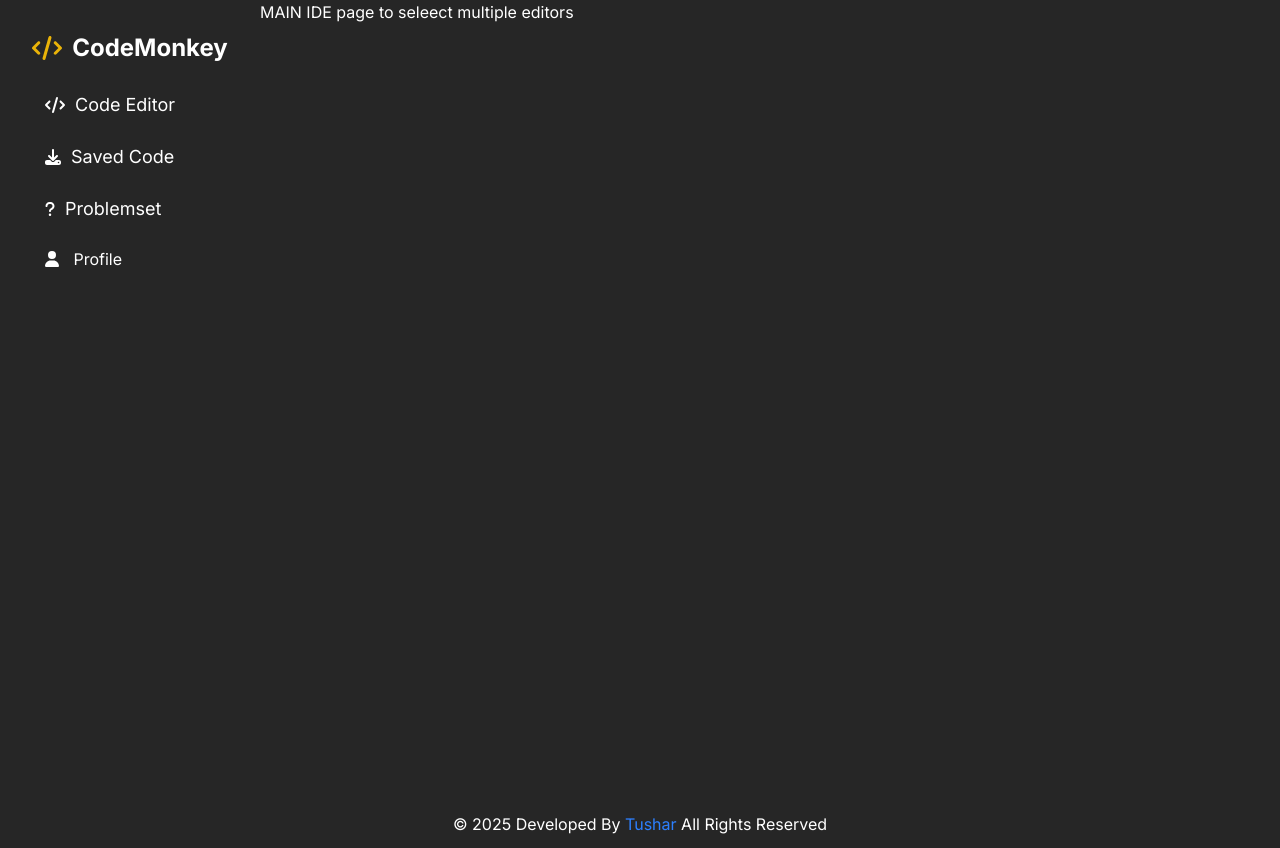
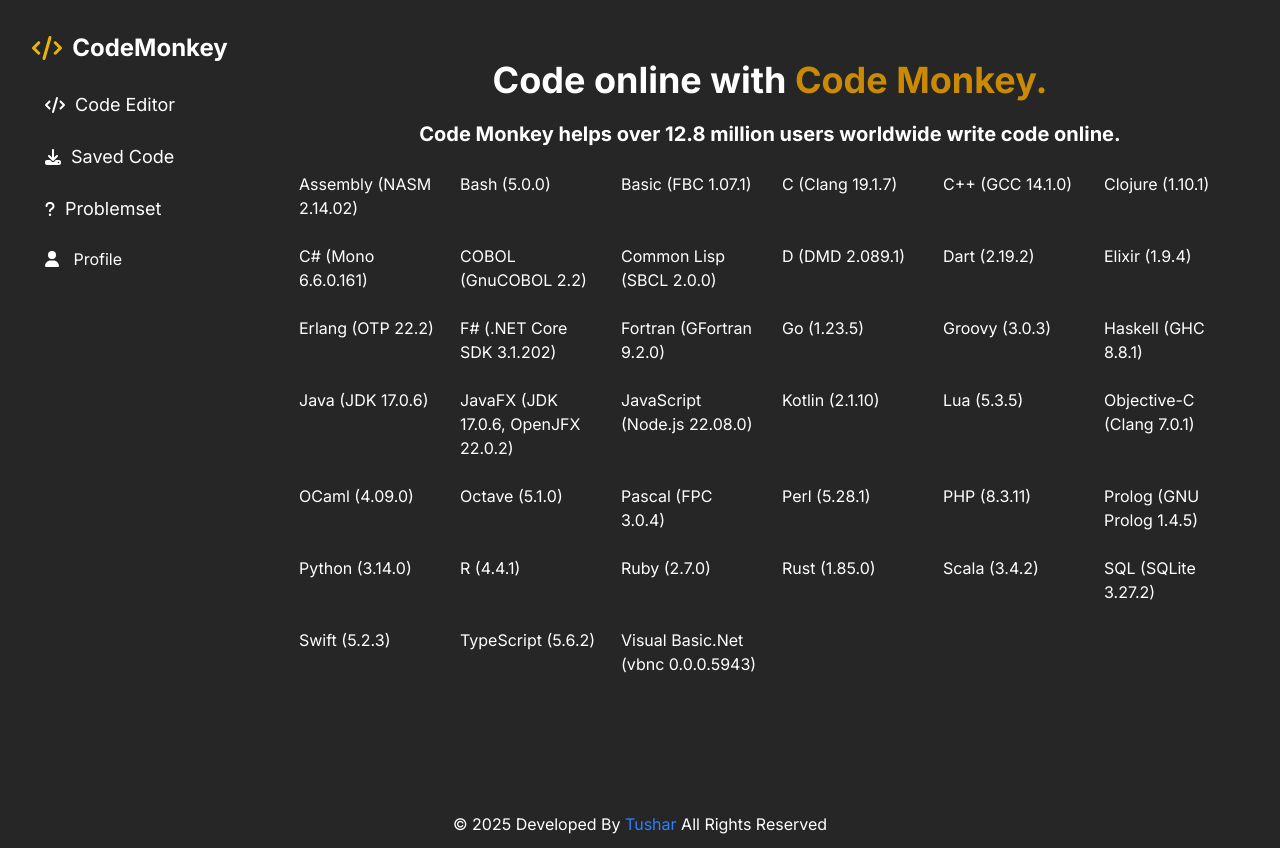
Before and after one commit to t4shar/codeMonkey, a Next.js app: page /ide in a window 1280 px wide. Built offline with nearby package versions, Linux system fonts and the light colour scheme.

Commit message:
Updated languges get method to used system json and predefined started boiler plate for langugaes

```diff
--- a/src/app/ide/page.tsx
+++ b/src/app/ide/page.tsx
@@ -1,8 +1,20 @@
-import React from 'react'
-
+'use client';
+import { languages } from "@/data/languages";
 const page = () => {
   return (
-    <div>MAIN IDE page to seleect multiple editors </div>
+    <section className="flow">
+      <div className='flex items-center justify-center flex-col text-center'>
+        <h1 className='text-4xl font-bold mb-5'>Code online with <span className='text-secondary'>Code Monkey.</span></h1>
+        <p className='text-xl font-bold'>Code Monkey helps over 12.8 million users worldwide write code online.</p>
+      </div>
+      <div className="grid grid-cols-1 sm:grid-cols-2 md:grid-cols-3 lg:grid-cols-6 gap-6 p-6">
+        {
+          languages.map((language) => (
+            <div key={language.id}>{language.name}</div>
+          ))
+        }
+      </div>
+    </section>
   )
 }
 
--- a/src/components/Header/Links.tsx
+++ b/src/components/Header/Links.tsx
@@ -14,7 +14,6 @@ type LinkItem = {
 
 function Links() {
   const path = usePathname();
-  console.log(path);
   // const [login, setLogin] = useState(true);
   const login = true;
   const LinkArr: LinkItem[] = [
--- /dev/null
+++ b/src/data/languages.ts
@@ -0,0 +1,243 @@
+export interface Language {
+  id: number;
+  name: string;
+  monaco: string;
+  template: string;
+}
+
+export const languages: Language[] = [
+  {
+    "id": 45,
+    "name": "Assembly (NASM 2.14.02)",
+    "monaco": "asm",
+    "template": "section .data\n    msg db \"template, World!\",10\n    len equ $ - msg\nsection .text\n    global _start\n_start:\n    mov rax,1\n    mov rdi,1\n    mov rsi,msg\n    mov rdx,len\n    syscall\n    mov rax,60\n    xor rdi,rdi\n    syscall"
+  },
+  {
+    "id": 46,
+    "name": "Bash (5.0.0)",
+    "monaco": "shell",
+    "template": "echo \"template, World!\""
+  },
+  {
+    "id": 47,
+    "name": "Basic (FBC 1.07.1)",
+    "monaco": "plaintext",
+    "template": "PRINT \"template, World!\""
+  },
+  {
+    "id": 110,
+    "name": "C (Clang 19.1.7)",
+    "monaco": "c",
+    "template": "#include <stdio.h>\nint main(){ printf(\"template, World!\\n\"); return 0; }"
+  },
+  {
+    "id": 105,
+    "name": "C++ (GCC 14.1.0)",
+    "monaco": "cpp",
+    "template": "#include <iostream>\nint main(){ std::cout << \"template, World!\" << std::endl; }"
+  },
+  {
+    "id": 86,
+    "name": "Clojure (1.10.1)",
+    "monaco": "clojure",
+    "template": "(println \"template, World!\")"
+  },
+  {
+    "id": 51,
+    "name": "C# (Mono 6.6.0.161)",
+    "monaco": "csharp",
+    "template": "using System;\nclass Program { static void Main(){ Console.WriteLine(\"template, World!\"); } }"
+  },
+  {
+    "id": 77,
+    "name": "COBOL (GnuCOBOL 2.2)",
+    "monaco": "cobol",
+    "template": "IDENTIFICATION DIVISION.\nPROGRAM-ID. template.\nPROCEDURE DIVISION.\n    DISPLAY \"template, World!\".\n    STOP RUN."
+  },
+  {
+    "id": 55,
+    "name": "Common Lisp (SBCL 2.0.0)",
+    "monaco": "lisp",
+    "template": "(format t \"template, World!~%\")"
+  },
+  {
+    "id": 56,
+    "name": "D (DMD 2.089.1)",
+    "monaco": "d",
+    "template": "import std.stdio;\nvoid main(){ writeln(\"template, World!\"); }"
+  },
+  {
+    "id": 90,
+    "name": "Dart (2.19.2)",
+    "monaco": "dart",
+    "template": "void main() { print('template, World!'); }"
+  },
+  {
+    "id": 57,
+    "name": "Elixir (1.9.4)",
+    "monaco": "elixir",
+    "template": "IO.puts \"template, World!\""
+  },
+  {
+    "id": 58,
+    "name": "Erlang (OTP 22.2)",
+    "monaco": "erlang",
+    "template": "-module(template).\n-export([start/0]).\nstart() -> io:format(\"template, World!~n\")."
+  },
+  {
+    "id": 87,
+    "name": "F# (.NET Core SDK 3.1.202)",
+    "monaco": "fsharp",
+    "template": "printfn \"template, World!\""
+  },
+  {
+    "id": 59,
+    "name": "Fortran (GFortran 9.2.0)",
+    "monaco": "fortran",
+    "template": "program template\nprint *, \"template, World!\"\nend program template"
+  },
+  {
+    "id": 107,
+    "name": "Go (1.23.5)",
+    "monaco": "go",
+    "template": "package main\nimport \"fmt\"\nfunc main(){ fmt.Println(\"template, World!\") }"
+  },
+  {
+    "id": 88,
+    "name": "Groovy (3.0.3)",
+    "monaco": "groovy",
+    "template": "println \"template, World!\""
+  },
+  {
+    "id": 61,
+    "name": "Haskell (GHC 8.8.1)",
+    "monaco": "haskell",
+    "template": "main = putStrLn \"template, World!\""
+  },
+  {
+    "id": 91,
+    "name": "Java (JDK 17.0.6)",
+    "monaco": "java",
+    "template": "public class Main { public static void main(String[] args){ System.out.println(\"template, World!\"); } }"
+  },
+  {
+    "id": 96,
+    "name": "JavaFX (JDK 17.0.6, OpenJFX 22.0.2)",
+    "monaco": "java",
+    "template": "import javafx.application.Application;\nimport javafx.scene.*;\nimport javafx.scene.control.*;\nimport javafx.stage.Stage;\npublic class Main extends Application {\n  public void start(Stage stage){ stage.setScene(new Scene(new Label(\"template, World!\"), 200, 80)); stage.show(); }\n  public static void main(String[] args){ launch(args); }\n}"
+  },
+  {
+    "id": 102,
+    "name": "JavaScript (Node.js 22.08.0)",
+    "monaco": "javascript",
+    "template": "console.log(\"template, World!\")"
+  },
+  {
+    "id": 111,
+    "name": "Kotlin (2.1.10)",
+    "monaco": "kotlin",
+    "template": "fun main(){ println(\"template, World!\") }"
+  },
+  {
+    "id": 64,
+    "name": "Lua (5.3.5)",
+    "monaco": "lua",
+    "template": "print(\"template, World!\")"
+  },
+  {
+    "id": 79,
+    "name": "Objective-C (Clang 7.0.1)",
+    "monaco": "objective-c",
+    "template": "#import <Foundation/Foundation.h>\nint main(){ @autoreleasepool { NSLog(@\"template, World!\"); } return 0; }"
+  },
+  {
+    "id": 65,
+    "name": "OCaml (4.09.0)",
+    "monaco": "ocaml",
+    "template": "print_endline \"template, World!\""
+  },
+  {
+    "id": 66,
+    "name": "Octave (5.1.0)",
+    "monaco": "matlab",
+    "template": "disp('template, World!')"
+  },
+  {
+    "id": 67,
+    "name": "Pascal (FPC 3.0.4)",
+    "monaco": "pascal",
+    "template": "program template;\nbegin\n  writeln('template, World!');\nend."
+  },
+  {
+    "id": 85,
+    "name": "Perl (5.28.1)",
+    "monaco": "perl",
+    "template": "print \"template, World!\\n\";"
+  },
+  {
+    "id": 98,
+    "name": "PHP (8.3.11)",
+    "monaco": "php",
+    "template": "<?php\necho \"template, World!\";"
+  },
+  {
+    "id": 69,
+    "name": "Prolog (GNU Prolog 1.4.5)",
+    "monaco": "prolog",
+    "template": ":- initialization(main).\nmain :- write('template, World!'), nl."
+  },
+  {
+    "id": 113,
+    "name": "Python (3.14.0)",
+    "monaco": "python",
+    "template": "print(\"template, World!\")"
+  },
+  {
+    "id": 99,
+    "name": "R (4.4.1)",
+    "monaco": "r",
+    "template": "print(\"template, World!\")"
+  },
+  {
+    "id": 72,
+    "name": "Ruby (2.7.0)",
+    "monaco": "ruby",
+    "template": "puts \"template, World!\""
+  },
+  {
+    "id": 108,
+    "name": "Rust (1.85.0)",
+    "monaco": "rust",
+    "template": "fn main(){ println!(\"template, World!\"); }"
+  },
+  {
+    "id": 112,
+    "name": "Scala (3.4.2)",
+    "monaco": "scala",
+    "template": "@main def template = println(\"template, World!\")"
+  },
+  {
+    "id": 82,
+    "name": "SQL (SQLite 3.27.2)",
+    "monaco": "sql",
+    "template": "SELECT 'template, World!';"
+  },
+  {
+    "id": 83,
+    "name": "Swift (5.2.3)",
+    "monaco": "swift",
+    "template": "print(\"template, World!\")"
+  },
+  {
+    "id": 101,
+    "name": "TypeScript (5.6.2)",
+    "monaco": "typescript",
+    "template": "console.log(\"template, World!\")"
+  },
+  {
+    "id": 84,
+    "name": "Visual Basic.Net (vbnc 0.0.0.5943)",
+    "monaco": "vb",
+    "template": "Module template\n  Sub Main()\n    Console.WriteLine(\"template, World!\")\n  End Sub\nEnd Module"
+  }
+];
--- a/src/lib/compiler.ts
+++ b/src/lib/compiler.ts
@@ -1,59 +1,77 @@
 import axios from "axios";
+import CodeOutput from "../types/codeOutput";
 
-const api = process.env.NEXT_PUBLIC_COMPILER_HOST
-const apiKey = process.env.NEXT_PUBLIC_COMPILER_API_KEY
-const languagesApi = process.env.NEXT_PUBLIC_LANGAUGAES
+const api = process.env.NEXT_PUBLIC_COMPILER_HOST;
+const apiKey = process.env.NEXT_PUBLIC_COMPILER_API_KEY;
+const languagesApi = process.env.NEXT_PUBLIC_LANGAUGAES;
 
 const body = {
-    method :'GET',
-    url : languagesApi
+  method: "GET",
+  url: languagesApi,
+};
+
+async function pollSubmissionResult(token: string, headers: Record<string, string>, timeoutMs = 30000): Promise<CodeOutput> {
+  const start = Date.now();
+  const url = `https://judge0-ce.p.rapidapi.com/submissions/${token}?base64_encoded=false`;
+
+  // Poll until status.id > 2 (Judge0: 1=In Queue, 2=Processing, >=3 = finished)
+  while (true) {
+    const res = await axios.get(url, { headers });
+    const data: CodeOutput = res.data;
+    const statusId = data?.status?.id ?? 0;
+    if (statusId > 2) return data;
+
+    if (Date.now() - start > timeoutMs) return data;
+
+    // small delay before next poll
+    await new Promise((resolve) => setTimeout(resolve, 1000));
+  }
 }
 
+export const compileCode = async (
+  language: string,
+  code: string,
+  inputArea: string
+): Promise<CodeOutput | null> => {
+  const API_HEADERS = {
+    "content-type": "application/json",
+    "X-RapidAPI-Key": apiKey || "",
+    "X-RapidAPI-Host": api || "",
+  };
 
-
-export const compileCode = async(language : string , code : string , inputArea : string) =>{
-    const API_HEADERS = {
-        'content-type': 'application/json',
-        'X-RapidAPI-Key': apiKey,
-        'X-RapidAPI-Host': api
-    };
-    try {
+  try {
     const response = await axios.post(
-      'https://judge0-ce.p.rapidapi.com/submissions?base64_encoded=false&wait=false',
+      "https://judge0-ce.p.rapidapi.com/submissions?base64_encoded=false&wait=false",
       {
         source_code: code,
         language_id: language,
-        stdin: inputArea
+        stdin: inputArea,
       },
       {
-        headers: API_HEADERS
+        headers: API_HEADERS,
       }
     );
 
-    const token = response.data.token;
-    console.log('Submission token:', token);
+    const token = response.data?.token;
+    if (!token) throw new Error("No token returned from Judge0");
 
-    await new Promise(resolve => setTimeout(resolve, 2000));
-    const result = await axios.get(
-      `https://judge0-ce.p.rapidapi.com/submissions/${token}?base64_encoded=false`,
-      { headers: API_HEADERS }
-    );
+    const finalResult = await pollSubmissionResult(token, API_HEADERS, 30000);
 
-    const output = result.data.stdout || result.data.stderr || result.data.compile_output || 'No output';
-    console.log('Execution output:\n', result.data);
+    console.log("Result from judge0", finalResult);
 
-    return output;
+    return finalResult;
   } catch (error) {
-    console.error('Compilation error:', error);
+    console.error("compileCode error:", error);
+    return null;
   }
-}
-export  const getAllLangauages = async() =>{
-    try {
+};
+
+export const getAllLangauages = async () => {
+  try {
     const response = await axios.request(body);
     const data = response.data;
     return data;
   } catch (error) {
-    console.error('Error fetching languages:', error);
     throw error;
   }
-}
+};
--- /dev/null
+++ b/src/types/codeOutput.ts
@@ -0,0 +1,15 @@
+interface CodeOutput {
+  stdout: string | null;
+  time: string;
+  memory: number;
+  stderr: string | null;
+  token: string;
+  compile_output: string | null;
+  message: string | null;
+  status: {
+    id: number;
+    description: string;
+  };
+}
+
+export default CodeOutput;
--- /dev/null
+++ b/src/types/language.ts
@@ -0,0 +1,6 @@
+interface language {
+  id?: number,
+  name?: string
+}
+
+export default language;
```
Also changed, not shown: src/components/Editor/Editor.tsx (+67 -46 lines).
